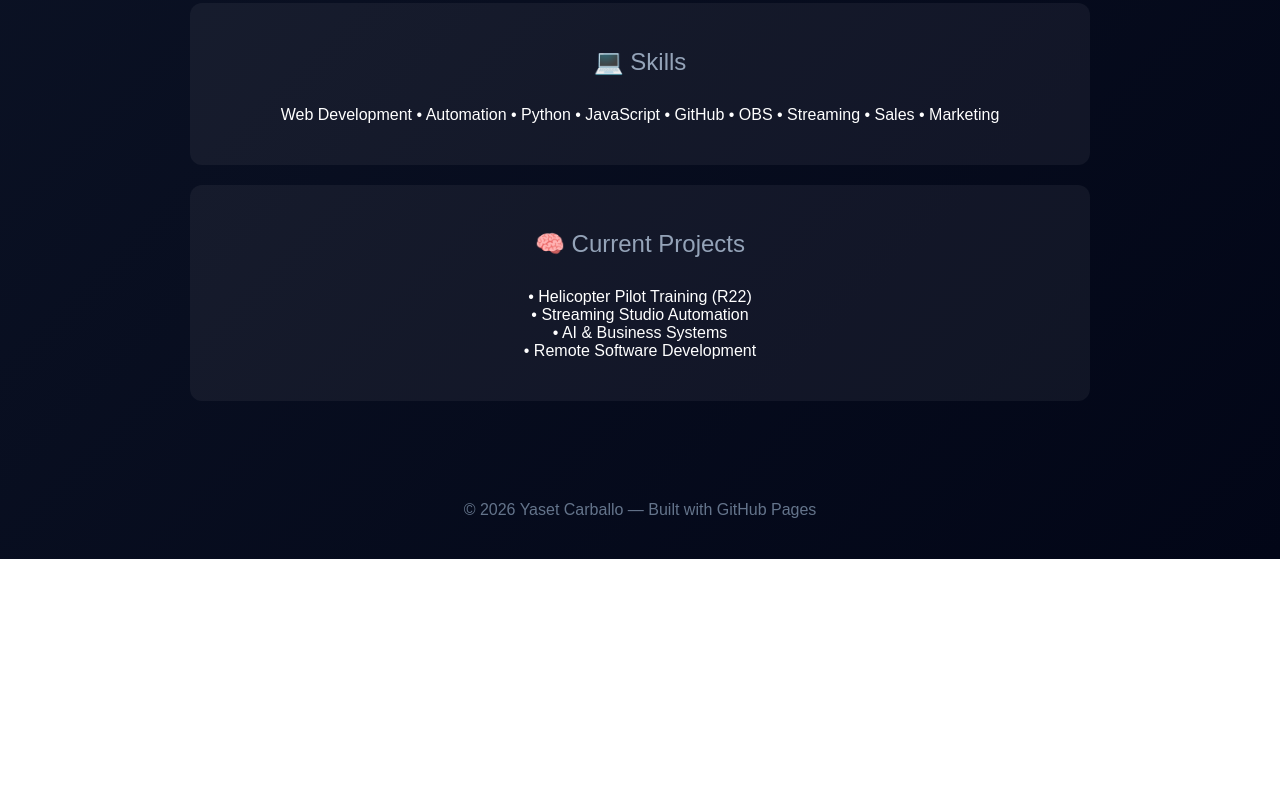
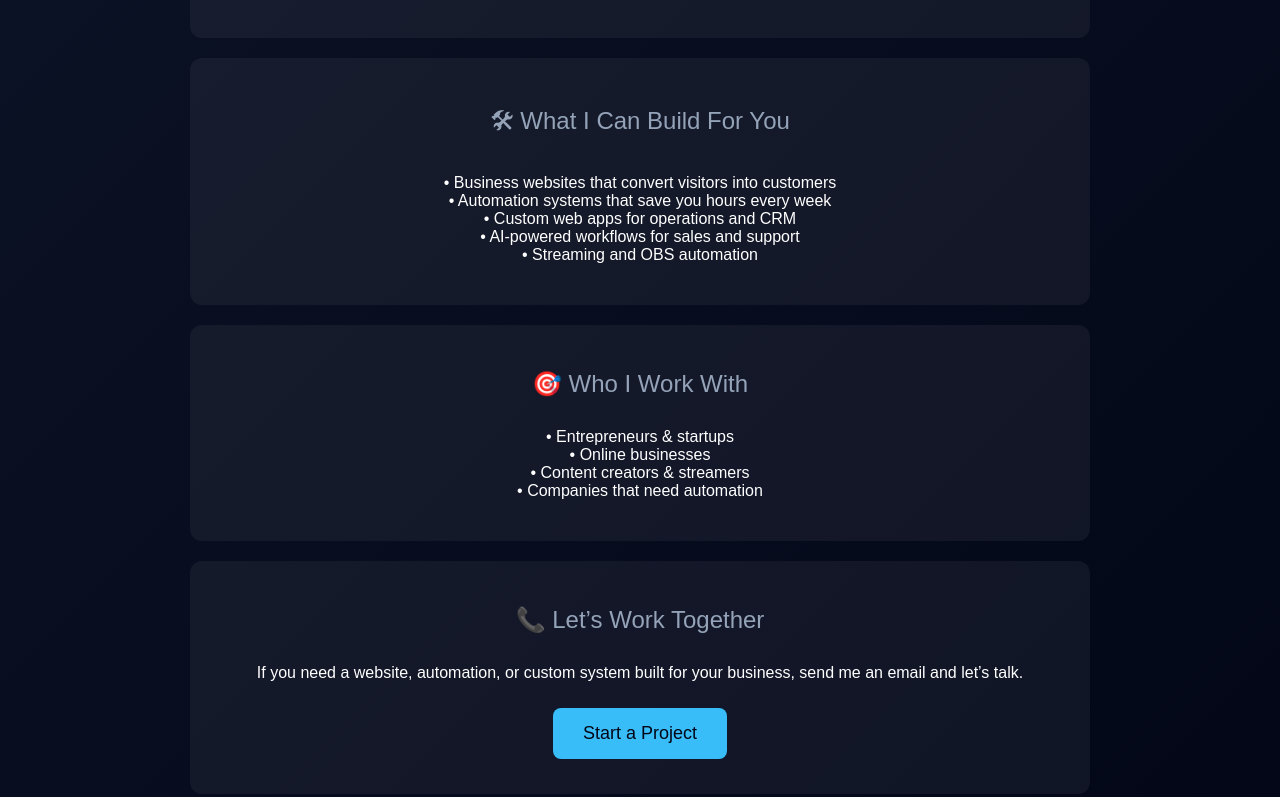
Before and after one commit to yasetcassola/portfolio, a plain HTML site: page index.html in a window 1280 px wide. Shown: the part 976-1773 px from the top of the page. Before the commit the page ends 1535 px from the top, so only its background shows below. Drawn offline with Linux system fonts and the light colour scheme.

Commit message:
Update index.html

```diff
--- a/index.html
+++ b/index.html
@@ -3,7 +3,6 @@
 <head>
 <meta charset="UTF-8">
 <title>Yaset Carballo – Web Portfolio</title>
-
 <style>
 body {
     margin: 0;
@@ -51,7 +50,7 @@
 }
 
 .card {
-      background: rgba(255, 255, 255, 0.05);
+    background: rgba(255,255,255,0.05);
     padding: 25px;
     border-radius: 12px;
     margin-bottom: 20px;
@@ -65,16 +64,12 @@
 </head>
 
 <body>
-<<<<<<< HEAD
+
 <header>
-=======
-<header>
->>>>>>> 2d4726b9719d73645446eb78e9bf256abc53ce8f
     <h1>Yaset Carballo</h1>
     <h2>I build automation & web systems that save companies time and increase revenue</h2>
 
     <div>
-<<<<<<< HEAD
         <button onclick="window.open('https://github.com/yasetcassola')">GitHub</button>
 
         <button onclick="window.location='mailto:yasetcassola30@gmail.com?subject=I need automation or web development'">
@@ -84,16 +79,6 @@
 </header>
 
 <section>
-=======
-        <button onclick="window.open('https://github.com/yasetcassola')">GitHub</button>
-
-        <button onclick="window.location='mailto:yasetcassola30@gmail.com?subject=I need automation or web development'">
-            Hire Me
-        </button>
-    </div>
-</header>
-<section>
->>>>>>> 2d4726b9719d73645446eb78e9bf256abc53ce8f
     <div class="card">
         <h2>🚀 About Me</h2>
         <p>
@@ -117,10 +102,44 @@
             • Remote Software Development
         </p>
     </div>
+
+    <div class="card">
+        <h2>🛠 What I Can Build For You</h2>
+        <p>
+            • Business websites that convert visitors into customers<br>
+            • Automation systems that save you hours every week<br>
+            • Custom web apps for operations and CRM<br>
+            • AI-powered workflows for sales and support<br>
+            • Streaming and OBS automation
+        </p>
+    </div>
+
+    <div class="card">
+        <h2>🎯 Who I Work With</h2>
+        <p>
+            • Entrepreneurs & startups<br>
+            • Online businesses<br>
+            • Content creators & streamers<br>
+            • Companies that need automation
+        </p>
+    </div>
+
+    <div class="card">
+        <h2>📞 Let’s Work Together</h2>
+        <p>
+            If you need a website, automation, or custom system built for your business,
+            send me an email and let’s talk.
+        </p>
+        <button onclick="window.location='mailto:yasetcassola30@gmail.com?subject=I want to work with you'">
+            Start a Project
+        </button>
+    </div>
+
 </section>
 
 <footer>
     © 2026 Yaset Carballo — Built with GitHub Pages
 </footer>
+
 </body>
 </html>
```
Lines whose indentation alone changed are shown as unchanged.
